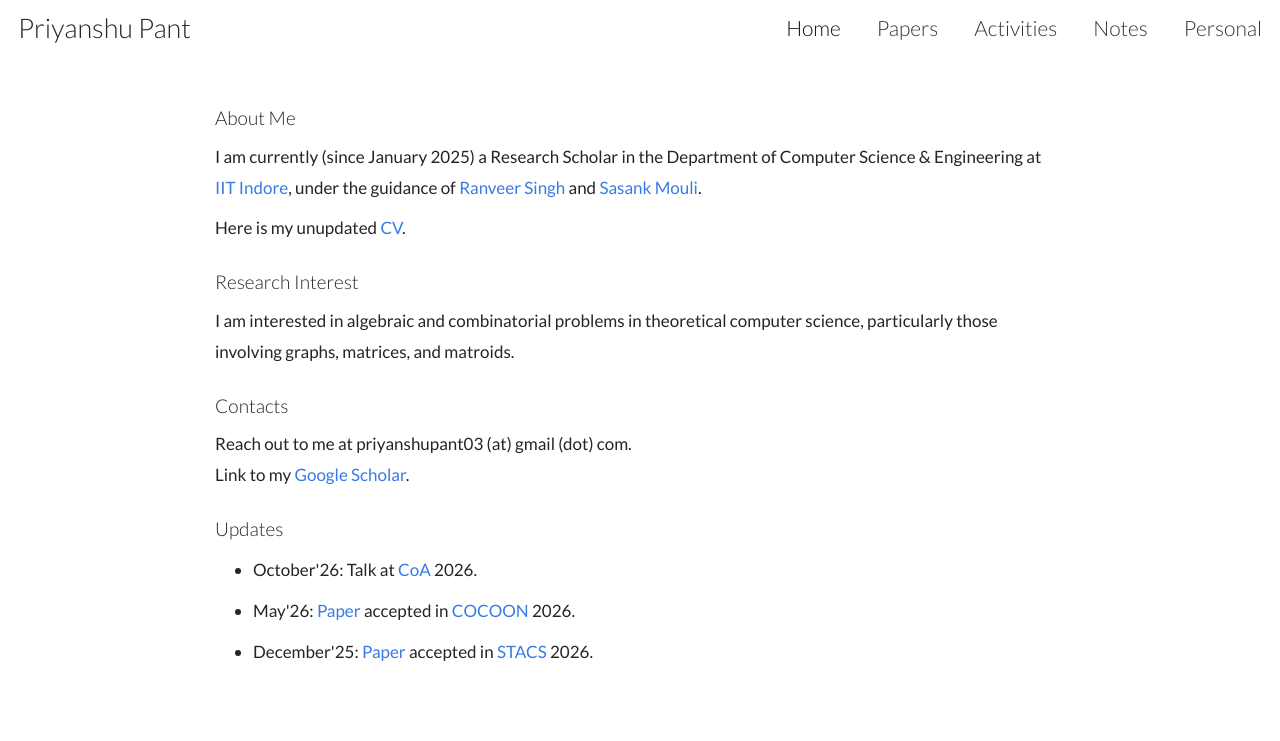
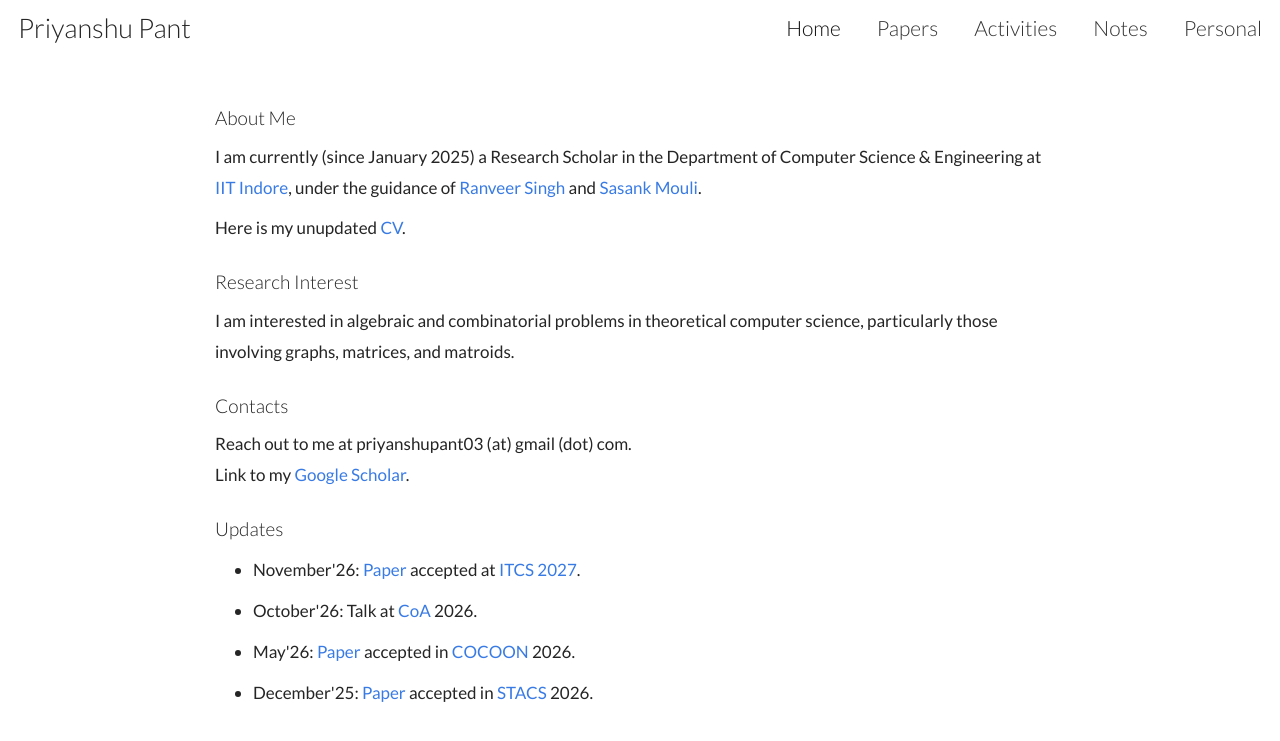
Before and after one commit to priyanshupant/priyanshupant.github.io, a Jekyll site: the page built from index.html, in a window 1280 px wide. Shown: the top 741 px of the page. Built offline with Jekyll 4.4.1, drawn with Linux system fonts in a browser that asks for light colours.

Commit message:
Announce ITCS 2027 paper acceptance on homepage

```diff
--- a/index.html
+++ b/index.html
@@ -3,4 +3,4 @@
 layout: default
 page_key: home
 ---
-<h2>About Me</h2><p>I am currently (since January 2025) a Research Scholar in the Department of Computer Science &amp; Engineering at <a href="https://cse.iiti.ac.in/">IIT Indore</a>, under the guidance of <a href="https://ranveeriit.github.io/">Ranveer Singh</a> and <a href="https://sasanks-webpage.webflow.io/">Sasank Mouli</a>.</p><p>Here is my unupdated <a href="https://drive.google.com/file/d/1x5gCNYH40p_R-1h7ACermXuvGIkw3lu7/view?usp=sharing">CV</a>.</p><h2>Research Interest</h2><p>I am interested in algebraic and combinatorial problems in theoretical computer science, particularly those involving graphs, matrices, and matroids.</p><h2>Contacts</h2><p>Reach out to me at priyanshupant03 (at) gmail (dot) com.<br>Link to my <a href="https://scholar.google.com/citations?user=7tXoOkMAAAAJ&amp;hl=en">Google Scholar</a>.</p><h2>Updates</h2><ul><li><p>October'26: Talk at <a href="https://indico.math.cnrs.fr/event/16397/program">CoA</a> 2026.</p></li><li><p>May'26: <a href="https://arxiv.org/abs/2604.24165">Paper</a> accepted in <a href="https://event.ntu.edu.sg/cocoon2026/pages/accepted-papers">COCOON </a>2026.</p></li><li><p>December'25: <a href="https://arxiv.org/abs/2507.01344">Paper</a> accepted in <a href="https://stacs2026.imag.fr/schedule/">STACS</a> 2026.</p></li></ul><p></p>
+<h2>About Me</h2><p>I am currently (since January 2025) a Research Scholar in the Department of Computer Science &amp; Engineering at <a href="https://cse.iiti.ac.in/">IIT Indore</a>, under the guidance of <a href="https://ranveeriit.github.io/">Ranveer Singh</a> and <a href="https://sasanks-webpage.webflow.io/">Sasank Mouli</a>.</p><p>Here is my unupdated <a href="https://drive.google.com/file/d/1x5gCNYH40p_R-1h7ACermXuvGIkw3lu7/view?usp=sharing">CV</a>.</p><h2>Research Interest</h2><p>I am interested in algebraic and combinatorial problems in theoretical computer science, particularly those involving graphs, matrices, and matroids.</p><h2>Contacts</h2><p>Reach out to me at priyanshupant03 (at) gmail (dot) com.<br>Link to my <a href="https://scholar.google.com/citations?user=7tXoOkMAAAAJ&amp;hl=en">Google Scholar</a>.</p><h2>Updates</h2><ul><li><p>November'26: <a href="https://arxiv.org/abs/2605.21077">Paper</a> accepted at <a href="https://itcs-conf.org/">ITCS 2027</a>.</p></li><li><p>October'26: Talk at <a href="https://indico.math.cnrs.fr/event/16397/program">CoA</a> 2026.</p></li><li><p>May'26: <a href="https://arxiv.org/abs/2604.24165">Paper</a> accepted in <a href="https://event.ntu.edu.sg/cocoon2026/pages/accepted-papers">COCOON </a>2026.</p></li><li><p>December'25: <a href="https://arxiv.org/abs/2507.01344">Paper</a> accepted in <a href="https://stacs2026.imag.fr/schedule/">STACS</a> 2026.</p></li></ul><p></p>
```
